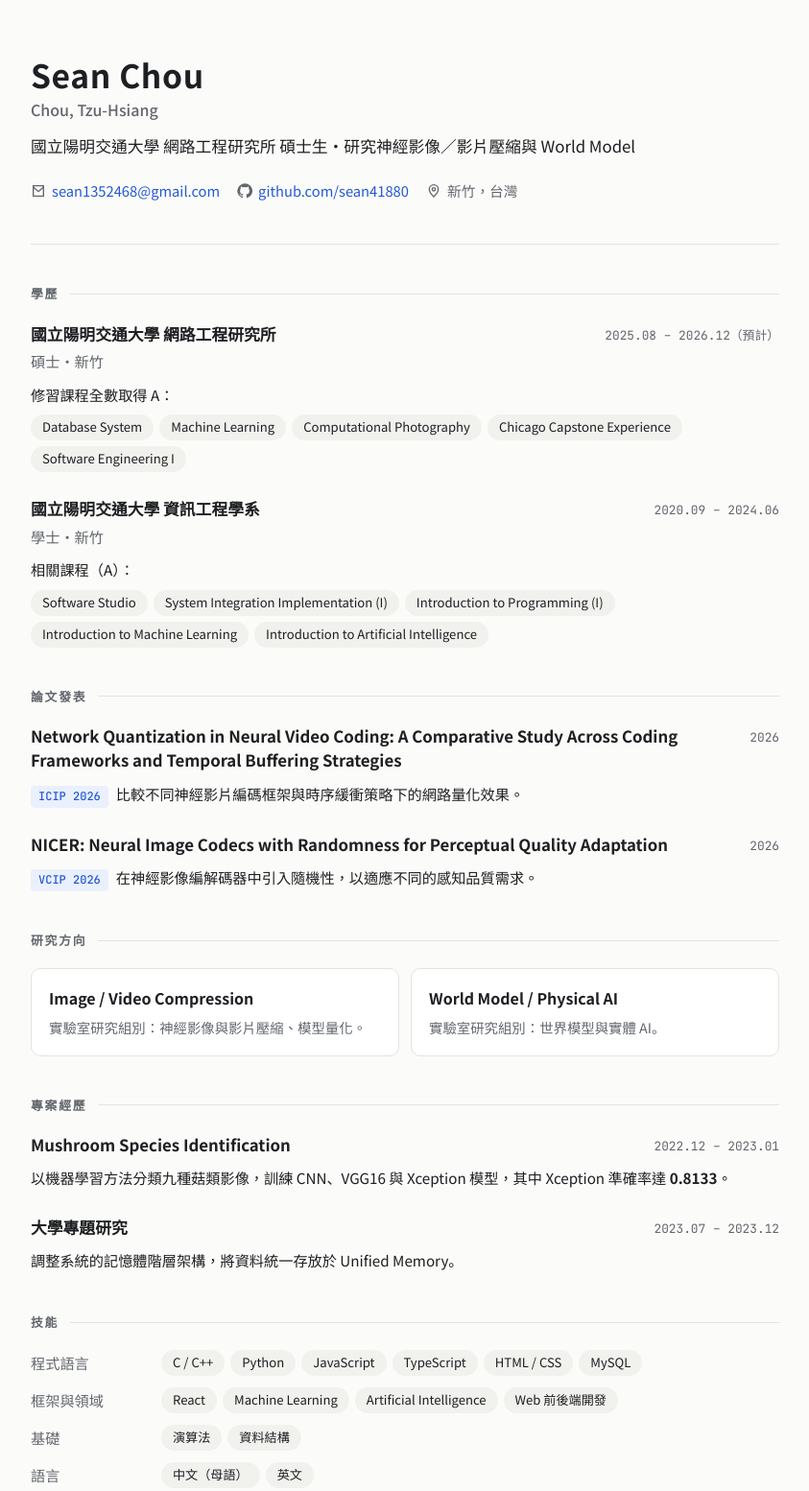
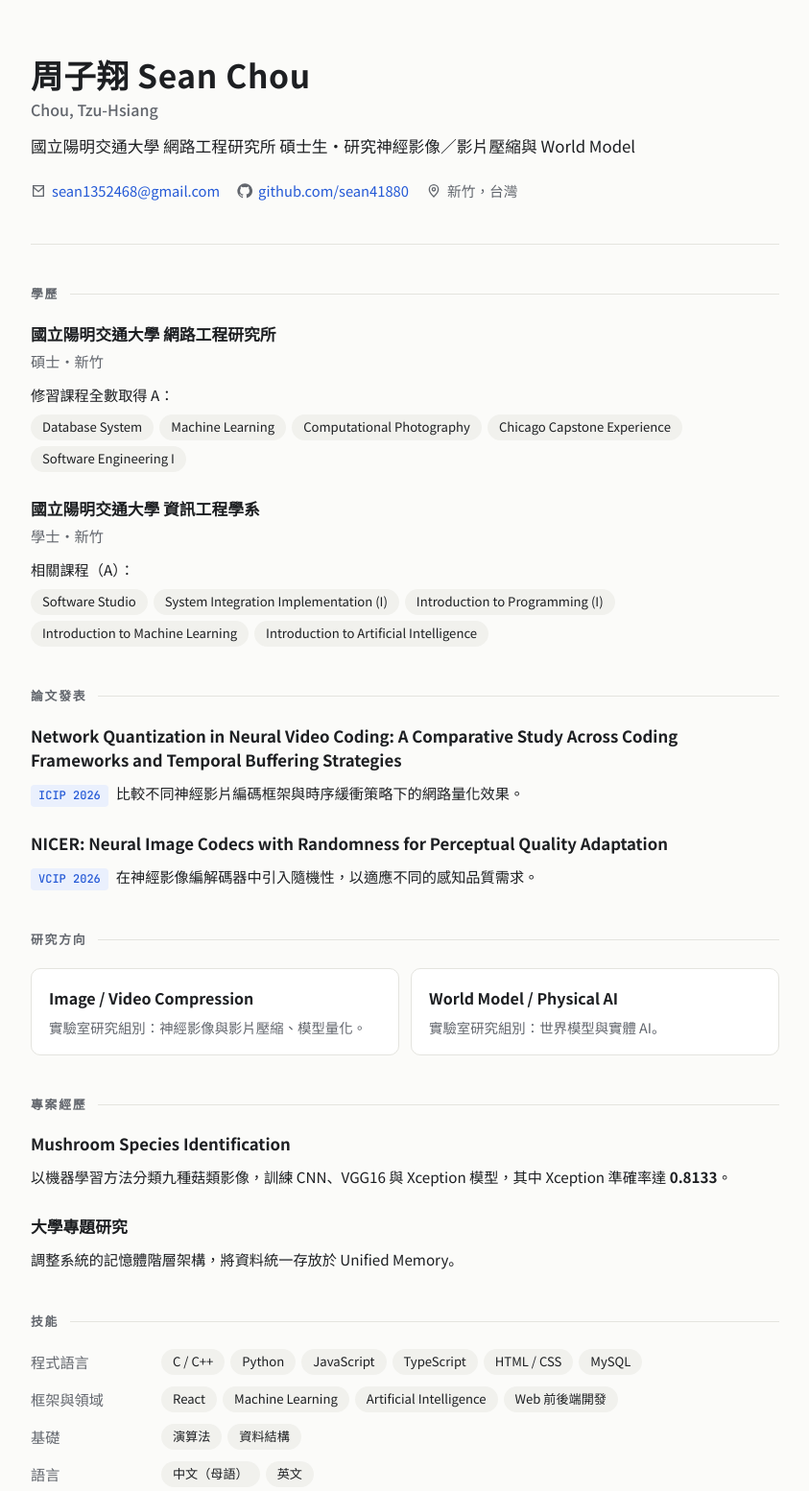
Before and after one commit to sean41880/sean41880.github.io, a plain HTML site: page index.html in a window 1280 px wide. Shown: the top 1554 px of the page at 96% size, without its empty margins (218-1061 px from the left). Drawn offline with Linux system fonts and the light colour scheme.

Commit message:
Rename to index.html and update CV content

```diff
--- a/index_1.html
+++ b/index.html
@@ -3,7 +3,7 @@
 <head>
 <meta charset="utf-8">
 <meta name="viewport" content="width=device-width, initial-scale=1">
-<title>Sean Chou｜履歷</title>
+<title>周子翔 Sean Chou｜履歷</title>
 <meta name="description" content="Chou, Tzu-Hsiang (Sean) — 陽明交通大學網路工程研究所。研究領域：神經影像／影片壓縮、World Model。">
 <link rel="preconnect" href="https://fonts.googleapis.com">
 <link rel="preconnect" href="https://fonts.gstatic.com" crossorigin>
@@ -110,7 +110,7 @@
 <div class="wrap">
 
   <header>
-    <h1 class="name">Sean Chou<small>Chou, Tzu-Hsiang</small></h1>
+    <h1 class="name">周子翔 Sean Chou<small>Chou, Tzu-Hsiang</small></h1>
     <p class="role">國立陽明交通大學 網路工程研究所 碩士生・研究神經影像／影片壓縮與 World Model</p>
     <ul class="contact">
       <li>
@@ -132,7 +132,7 @@
     <h2>學歷</h2>
     <div class="item">
       <h3>國立陽明交通大學 網路工程研究所</h3>
-      <span class="date">2025.08 – 2026.12（預計）</span>
+      <!-- 日期待補：<span class="date">2025.08 – 2026.12（預計）</span> -->
       <div class="sub">碩士・新竹</div>
       <div class="body">
         修習課程全數取得 A：
@@ -147,7 +147,7 @@
     </div>
     <div class="item">
       <h3>國立陽明交通大學 資訊工程學系</h3>
-      <span class="date">2020.09 – 2024.06</span>
+      <!-- 日期待補：<span class="date">2020.09 – 2024.06</span> -->
       <div class="sub">學士・新竹</div>
       <div class="body">
         相關課程（A）：
@@ -166,12 +166,12 @@
     <h2>論文發表</h2>
     <div class="item">
       <h3>Network Quantization in Neural Video Coding: A Comparative Study Across Coding Frameworks and Temporal Buffering Strategies</h3>
-      <span class="date">2026</span>
+      <!-- 日期待補：<span class="date">2026</span> -->
       <div class="body"><span class="venue">ICIP 2026</span>比較不同神經影片編碼框架與時序緩衝策略下的網路量化效果。</div>
     </div>
     <div class="item">
       <h3>NICER: Neural Image Codecs with Randomness for Perceptual Quality Adaptation</h3>
-      <span class="date">2026</span>
+      <!-- 日期待補：<span class="date">2026</span> -->
       <div class="body"><span class="venue">VCIP 2026</span>在神經影像編解碼器中引入隨機性，以適應不同的感知品質需求。</div>
     </div>
   </section>
@@ -194,14 +194,14 @@
     <h2>專案經歷</h2>
     <div class="item">
       <h3>Mushroom Species Identification</h3>
-      <span class="date">2022.12 – 2023.01</span>
+      <!-- 日期待補：<span class="date">2022.12 – 2023.01</span> -->
       <div class="body">
         以機器學習方法分類九種菇類影像，訓練 CNN、VGG16 與 Xception 模型，其中 Xception 準確率達 <strong>0.8133</strong>。
       </div>
     </div>
     <div class="item">
       <h3>大學專題研究</h3>
-      <span class="date">2023.07 – 2023.12</span>
+      <!-- 日期待補：<span class="date">2023.07 – 2023.12</span> -->
       <div class="body">
         調整系統的記憶體階層架構，將資料統一存放於 Unified Memory。
       </div>
@@ -226,7 +226,7 @@
     <h2>課外活動</h2>
     <div class="item">
       <h3>資工系羽球系隊、桌球系隊</h3>
-      <span class="date">2022.02 – 2023.06</span>
+      <!-- 日期待補：<span class="date">2022.02 – 2023.06</span> -->
     </div>
   </section>
 
```
